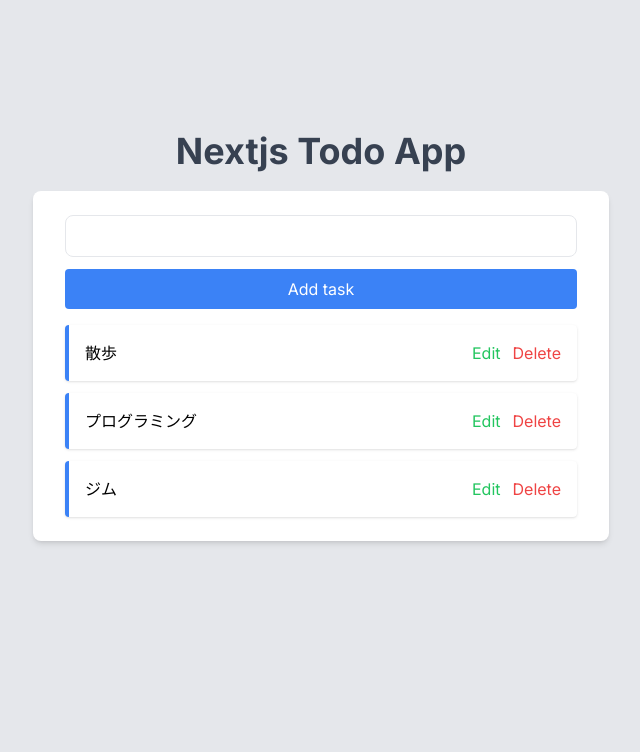
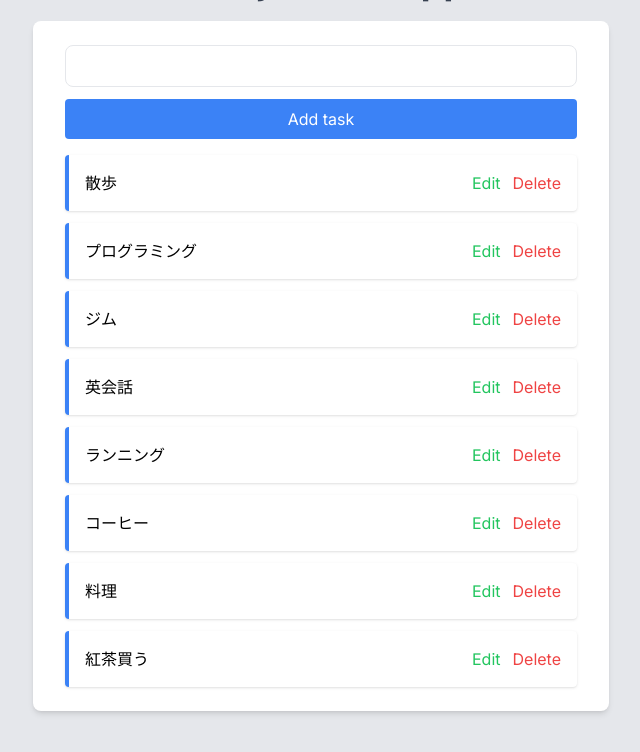
Before and after one commit to uraaaa24/todoapp-nextjs, a Next.js app: page / in a window 1280 px wide. Shown: the top 752 px of the page, without its empty margins (319-959 px from the left). Built offline with nearby package versions, Linux system fonts and the light colour scheme; data requests are answered from the project's data file.

Commit message:
todoを追加できるようにした

```diff
--- a/app/components/AddTask.tsx
+++ b/app/components/AddTask.tsx
@@ -1,8 +1,42 @@
+"use client"
 
+import { Todo } from "@/types/todo";
+import { useRouter } from "next/navigation";
+import { useState } from "react";
+import { v4 as uuidV4 } from "uuid";
+
+const addTodo = async (todo: Todo): Promise<Todo> => {
+  const response = await fetch("http://localhost:8000/todos", {
+    method: "POST",
+    headers: {
+      "Content-Type": "application/json",
+    },
+    body: JSON.stringify(todo),
+  });
+  const newTodo = await response.json();
+
+  return newTodo;
+}
 const AddTask = () => {
+  const router = useRouter()
+
+  const [todoTitle, setTodoTitle] = useState("")
+
+  const handleSubmit = async (e: React.FormEvent<HTMLFormElement>) => {
+    e.preventDefault()
+
+    await addTodo({
+      id: uuidV4(),
+      title: todoTitle
+    })
+
+    setTodoTitle("")
+    router.refresh()
+  }
+
   return (
-    <form className="mb-4 space-y-3">
-      <input type="text" className="w-full border px-4 py-2 rounded-lg focus:outline-none focus:border-blue-400"/>
+    <form onSubmit={handleSubmit} className="mb-4 space-y-3">
+      <input type="text" onChange={(e) => setTodoTitle(e.target.value)} value={todoTitle} className="w-full border px-4 py-2 rounded-lg focus:outline-none focus:border-blue-400"/>
       <button className="w-full px-4 py-2 text-white bg-blue-500 rounded transform hover:bg-blue-400 hover:scale-95 duration-200">Add task</button>
     </form>
   )
--- a/app/page.tsx
+++ b/app/page.tsx
@@ -2,7 +2,9 @@
 import TodoList from "./components/TodoList";
 
 const getAllTodos = async () => {
-  const response = await fetch("http://localhost:8000/todos");
+  const response = await fetch("http://localhost:8000/todos",{
+    cache: "no-store"
+  });
   const todos = await response.json();
 
   return todos;
--- a/data/tasks.json
+++ b/data/tasks.json
@@ -11,6 +11,26 @@
     {
       "id": 3,
       "title": "ジム"
+    },
+    {
+      "id": "4",
+      "title": "英会話"
+    },
+    {
+      "id": "5",
+      "title": "ランニング"
+    },
+    {
+      "id": "c2ffc0ba-37e2-4c29-bf3e-ca5fa5ef31b3",
+      "title": "コーヒー"
+    },
+    {
+      "id": "ec4ec703-842e-47bd-945e-90022cc0fe9a",
+      "title": "料理"
+    },
+    {
+      "id": "a04fa4f2-8027-4f46-ba86-221d8665c02a",
+      "title": "紅茶買う"
     }
   ]
 }
--- a/package.json
+++ b/package.json
@@ -13,12 +13,14 @@
     "json-server": "^1.0.0-alpha.23",
     "next": "14.2.3",
     "react": "^18",
-    "react-dom": "^18"
+    "react-dom": "^18",
+    "uuid": "^9.0.1"
   },
   "devDependencies": {
     "@types/node": "^20",
     "@types/react": "^18",
     "@types/react-dom": "^18",
+    "@types/uuid": "^9.0.8",
     "eslint": "^8",
     "eslint-config-next": "14.2.3",
     "postcss": "^8",
```
Also changed, not shown: 1 other file (tests, documents, lock files or other folders).
